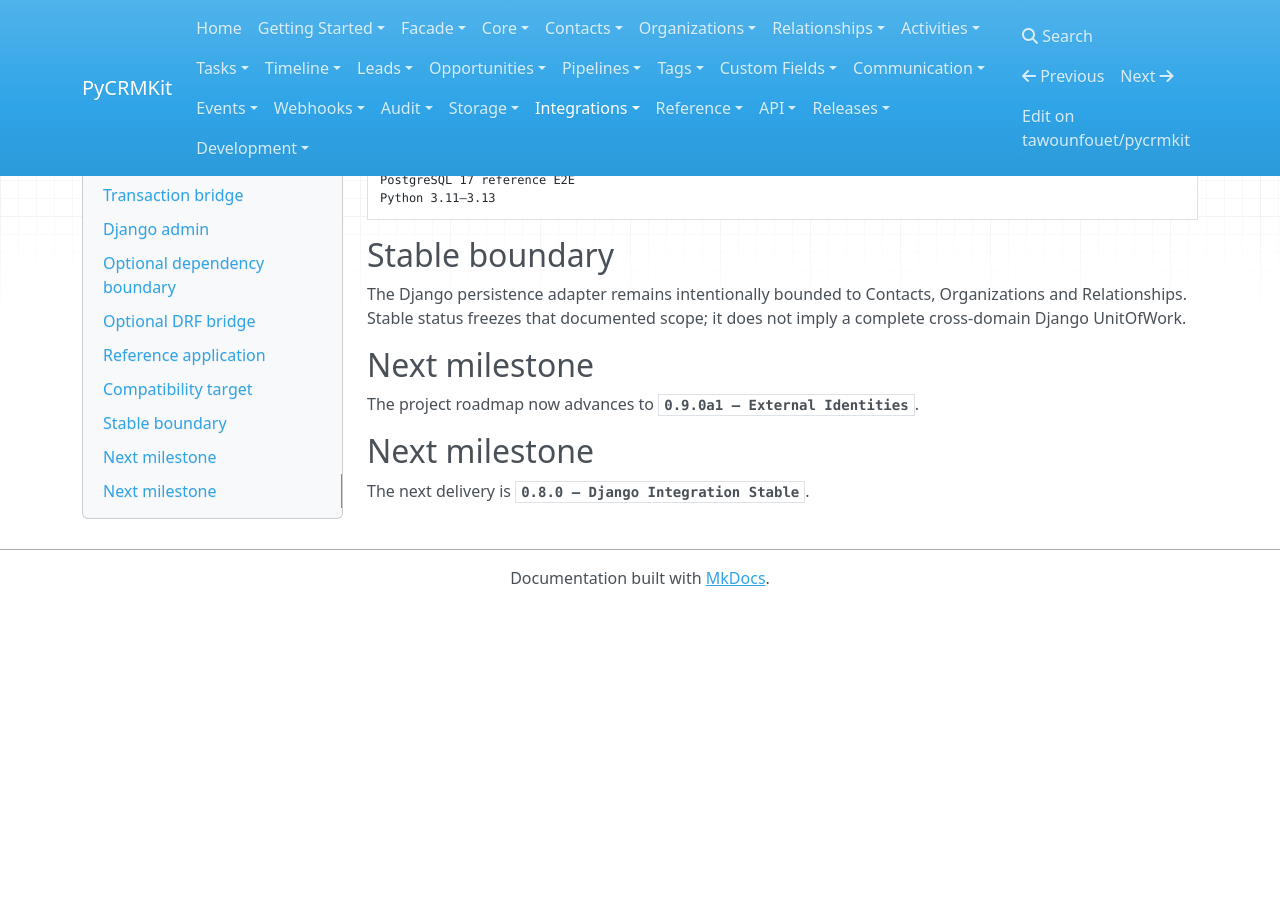
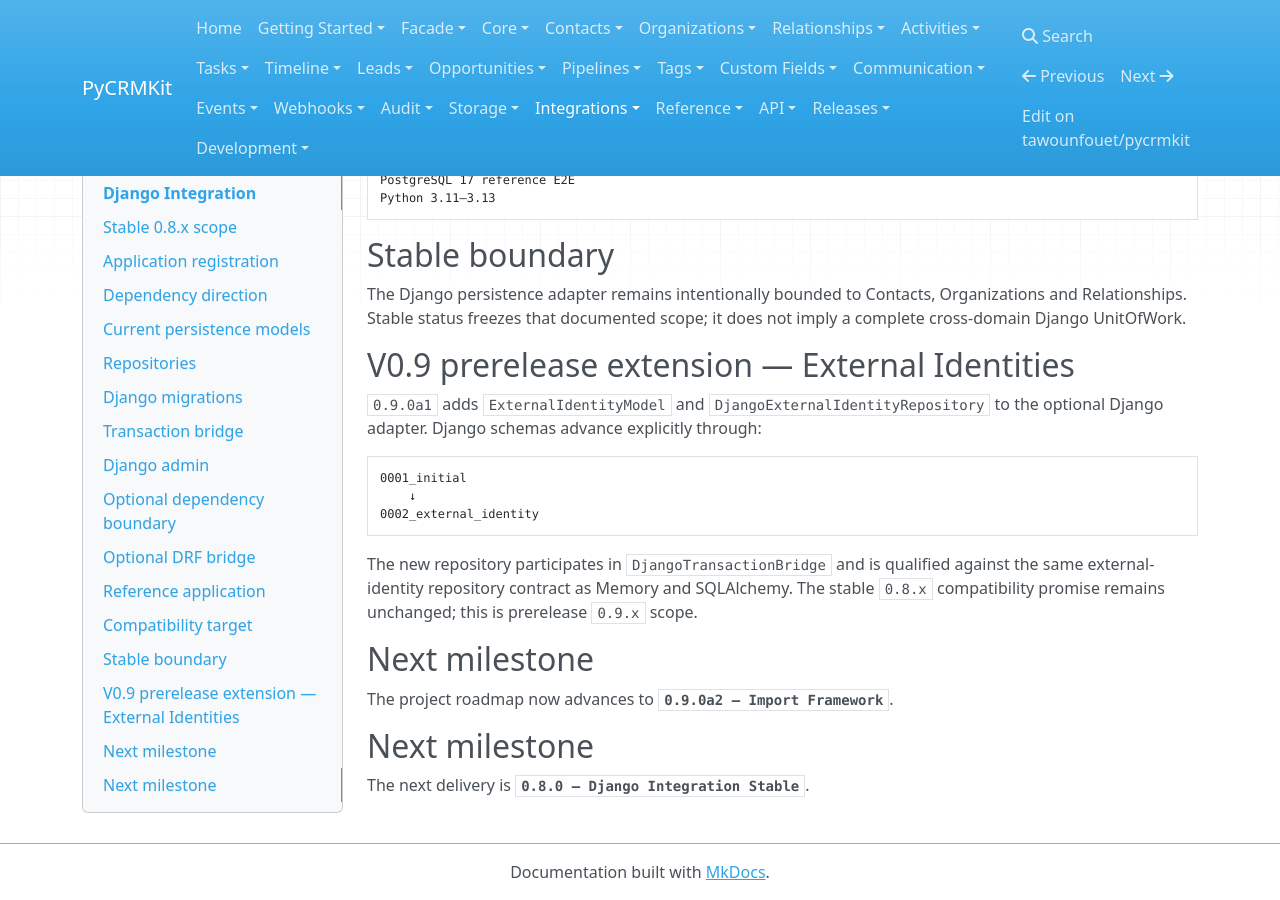
Before and after one commit to tawounfouet/pycrmkit, an MkDocs documentation site: the page built from docs/integrations/django.md, in a window 1280 px wide and 900 px high, scrolled down 5823 px. Built offline with MkDocs 1.6.1, drawn with Linux system fonts in a browser that asks for light colours; nearby versions of some CDN libraries; before the commit the page ends 6429 px from its top, so only the background shows below that.

Commit message:
docs(django): document external identity prerelease extension

````diff
--- a/docs/integrations/django.md
+++ b/docs/integrations/django.md
@@ -335,9 +335,21 @@ The Django persistence adapter remains intentionally bounded to Contacts,
 Organizations and Relationships. Stable status freezes that documented scope;
 it does not imply a complete cross-domain Django UnitOfWork.
 
+## V0.9 prerelease extension — External Identities
+
+`0.9.0a1` adds `ExternalIdentityModel` and `DjangoExternalIdentityRepository` to the optional Django adapter. Django schemas advance explicitly through:
+
+```text
+0001_initial
+    ↓
+0002_external_identity
+```
+
+The new repository participates in `DjangoTransactionBridge` and is qualified against the same external-identity repository contract as Memory and SQLAlchemy. The stable `0.8.x` compatibility promise remains unchanged; this is prerelease `0.9.x` scope.
+
 ## Next milestone
 
-The project roadmap now advances to **`0.9.0a1 — External Identities`**.
+The project roadmap now advances to **`0.9.0a2 — Import Framework`**.
 
 ## Next milestone
 
````
